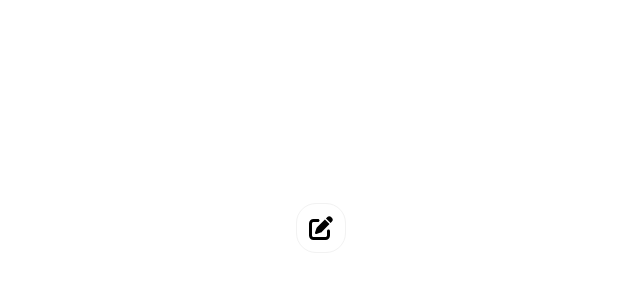
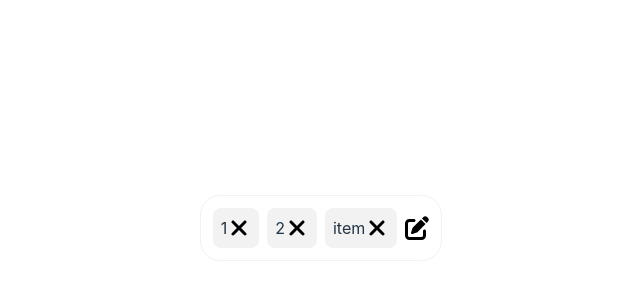
Before and after one commit to AnnaArmodillo/test2, a Vue app: page / in a window 1280 px wide. Shown: the part 172-472 px from the top of the page, without its empty margins (319-959 px from the left). Built offline with nearby package versions, Linux system fonts and the light colour scheme.

Commit message:
feat: add values render

```diff
--- a/src/shared/MultipleSelectInput/MultipleSelectInput.vue
+++ b/src/shared/MultipleSelectInput/MultipleSelectInput.vue
@@ -2,12 +2,23 @@
 import { ref } from "vue";
 import Modal from "../Modal/Modal.vue";
 import editIcon from "/edit.svg";
+import closeIcon from "/close.svg";
 
 const modalOpen = ref<boolean>(false);
+const values = ref<string[]>(["1", "2", "item"]);
+function deleteValueHandler(value: string) {
+  values.value = values.value.filter((item) => item !== value);
+}
 </script>
 
 <template>
   <div class="input">
+    <ul class="values">
+      <li v-for="value in values" :key="value" class="values__value">
+        {{ value }}
+        <img :src="closeIcon" alt="delete" @click="deleteValueHandler(value)" class="delete-icon"/>
+      </li>
+    </ul>
     <img :src="editIcon" alt="edit" @click="modalOpen = true"/>
     <Modal :modalOpen="modalOpen" @close="modalOpen = false">
     </Modal>
@@ -27,4 +38,18 @@ const modalOpen = ref<boolean>(false);
     height: 24px;
     cursor: pointer;
   }
+  .values {
+    display: flex;
+    padding: 0;
+    margin: 0;
+  }
+  .values__value {
+    list-style-type: none;
+    background-color: #F2F2F2;
+    border-radius: 8px;
+    padding: 8px;
+    display: flex;
+    align-items: center;
+    margin-right: 8px;
+  }
 </style>
```
